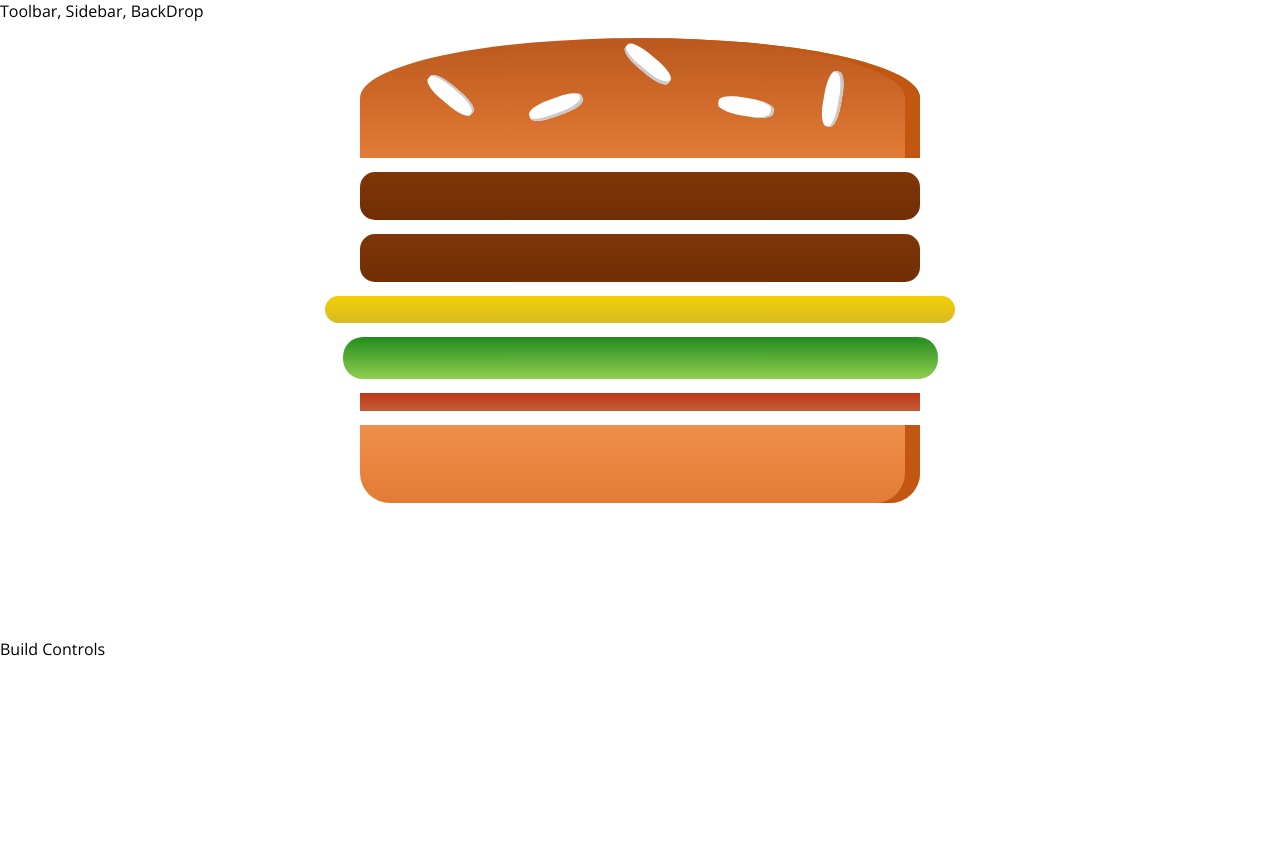
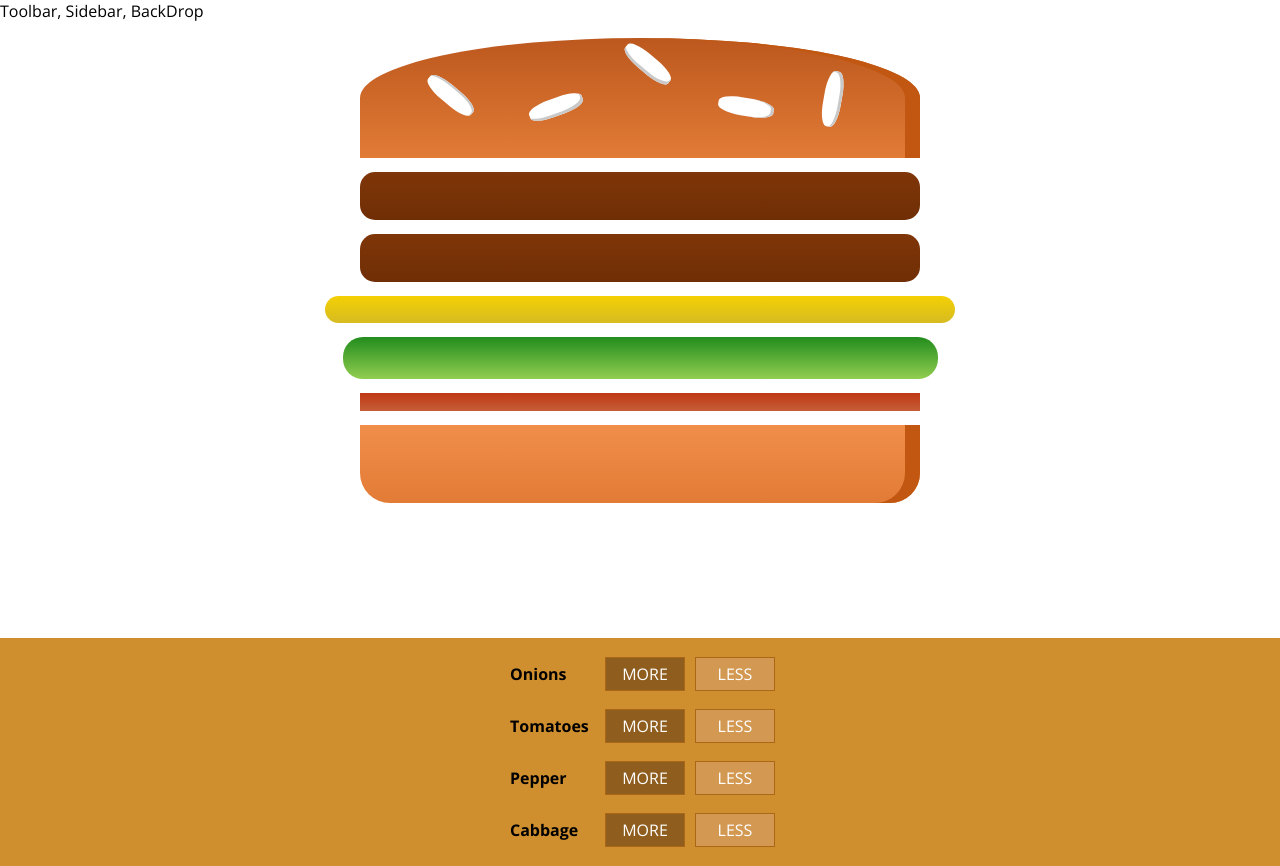
Before and after one commit to ssejjemba/Rolex-Order, a React (Create React App) app: page / in a window 1280 px wide. Before the commit the page ends 800 px from the top, so only its background shows below. Built offline with nearby package versions, Linux system fonts and the light colour scheme.

Commit message:
Added Build controls to the rolex

```diff
--- /dev/null
+++ b/src/components/Rolex/BuildControls/BuildControl/BuildControl.js
@@ -0,0 +1,12 @@
+import React from 'react';
+import classes from './BuildControl.module.css';
+
+const buildControl = props => (
+    <div className={classes.BuildControl}>
+        <div className={classes.Label}>{props.label}</div>
+        <button className={classes.More}>MORE</button>
+        <button className={classes.Less}>LESS</button>
+    </div>
+)
+
+export default buildControl;
--- /dev/null
+++ b/src/components/Rolex/BuildControls/BuildControl/BuildControl.module.css
@@ -0,0 +1,56 @@
+.BuildControl {
+    display: flex;
+    justify-content: space-between;
+    align-items: center;
+    margin: 5px 0;
+}
+
+.BuildControl button {
+    display: block;
+    font: inherit;
+    padding: 5px;
+    margin: 0 5px;
+    width: 80px;
+    border: 1px solid #AA6817;
+    cursor: pointer;
+    outline: none;
+}
+
+.BuildControl button:disabled {
+    background-color: #AC9980;
+    border: 1px solid #7E7365;
+    color: #ccc;
+    cursor: default;
+}
+
+.BuildControl button:hover:disabled {
+    background-color: #AC9980;
+    color: #ccc;
+    cursor: not-allowed;
+}
+
+.Label {
+    padding: 10px;
+    font-weight: bold;
+    width: 80px;
+}
+
+.BuildControl .Less {
+    background-color: #D39952;
+    color: white;
+}
+
+.BuildControl .More {
+    background-color: #8F5E1E;
+    color: white;
+}
+
+.BuildControl .Less:hover, .BuildControl .Less:active {
+    background-color: #DAA972;
+    color: white;
+}
+
+.BuildControl .More:hover,.BuildControl .More:active {
+    background-color: #99703F;
+    color: white;
+}
--- a/src/components/Rolex/BuildControls/BuildControls.js
+++ b/src/components/Rolex/BuildControls/BuildControls.js
@@ -0,0 +1,18 @@
+import React from 'react';
+import classes from './BuildControls.module.css';
+import BuildControl from './BuildControl/BuildControl';
+
+const controls = [
+    {label: 'Onions', type: 'onions'},
+    {label: 'Tomatoes', type: 'tomatoes'},
+    {label: 'Pepper', type: 'pepper'},
+    {label: 'Cabbage', type: 'cabbage'},
+]
+
+const buildControls = props => (
+    <div className={classes.BuildControls}>
+        {controls.map( ctrl => <BuildControl key={ctrl.label} label={ctrl.label}/>)}
+    </div>
+);
+
+export default buildControls;
--- a/src/components/Rolex/BuildControls/BuildControls.module.css
+++ b/src/components/Rolex/BuildControls/BuildControls.module.css
@@ -1,56 +1,10 @@
-.BuildControl {
+.BuildControls {
+    width: 100%;
     display: flex;
-    justify-content: space-between;
+    background-color: #CF8F2E;
+    flex-flow: column;
+    box-shadow: 0 2px 1px #CCC;
     align-items: center;
-    margin: 5px 0;
+    margin: auto;
+    padding: 10px 0;
 }
-
-.BuildControl button {
-    display: block;
-    font: inherit;
-    padding: 5px;
-    margin: 0 5px;
-    width: 80px;
-    border: 1px solid #AA6817;
-    cursor: pointer;
-    outline: none;
-}
-
-.BuildControl button:disabled {
-    background-color: #AC9980;
-    border: 1px solid #7E7365;
-    color: #ccc;
-    cursor: default;
-}
-
-.BuildControl button:hover:disabled {
-    background-color: #AC9980;
-    color: #ccc;
-    cursor: not-allowed;
-}
-
-.Label {
-    padding: 10px;
-    font-weight: bold;
-    width: 80px;
-}
-
-.BuildControl .Less {
-    background-color: #D39952;
-    color: white;
-}
-
-.BuildControl .More {
-    background-color: #8F5E1E;
-    color: white;
-}
-
-.BuildControl .Less:hover, .BuildControl .Less:active {
-    background-color: #DAA972;
-    color: white;
-}
-
-.BuildControl .More:hover,.BuildControl .More:active {
-    background-color: #99703F;
-    color: white;
-}
--- a/src/containers/RolexBuilder/RolexBuilder.js
+++ b/src/containers/RolexBuilder/RolexBuilder.js
@@ -1,6 +1,7 @@
 import React, { Component } from 'react';
 import Aux from '../../hoc/Auxilliary';
 import Rolex from '../../components/Rolex/Rolex';
+import BuildControls from '../../components/Rolex/BuildControls/BuildControls';
 
 class RolexBuilder extends Component{
 
@@ -18,7 +19,7 @@
         return(
             <Aux>
                 <Rolex ingredients={ingredients}/>
-                <div>Build Controls</div>
+                <BuildControls/>
             </Aux>
         );
     }
```
